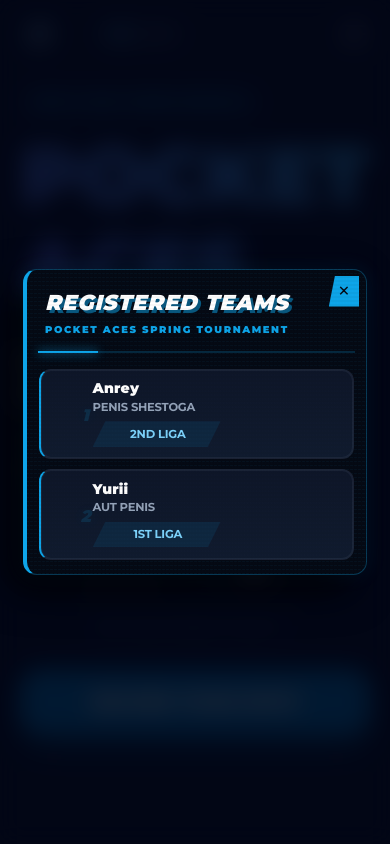
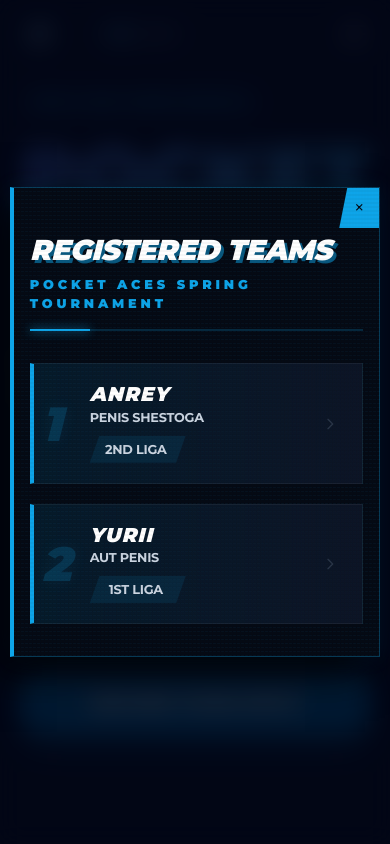
Before and after one commit to frogen-while/vol-registr, a Django app: page / in a window 390 px wide, after a click that opens the changed part. Run offline with Django 5.2, Linux system fonts and the light colour scheme; data comes from the database, SQL or seed files in the repository; some libraries are stand-ins or nearby versions.

Commit message:
feat(styles): add mobile overrides for team detail section to enhance usability and layout

```diff
--- a/static/css/registered-teams.css
+++ b/static/css/registered-teams.css
@@ -377,6 +377,9 @@
     padding: 2.5rem 1rem 1.5rem;
     transform: none;
     border-left-width: 4px;
+    width: 95vw;
+    max-width: none;
+    border-radius: 0;
   }
 
   .rt-modal__overlay.active .rt-modal__content {
@@ -384,47 +387,59 @@
   }
 
   .rt-table-header {
-    display: none; /* Hide headers on mobile for cleaner look */
+    display: none;
   }
 
   .rt-team-row {
     flex-direction: column;
     align-items: flex-start;
-    padding: 1.25rem 1rem 1.25rem 4.5rem; /* Space for the large number */
-    gap: 0.4rem;
+    padding: 1.25rem 1rem 1.25rem 3.5rem;
+    gap: 0.2rem;
     position: relative;
+    border-radius: 0;
+    margin-bottom: 0.5rem;
   }
 
   .rt-col-rank {
     position: absolute;
     top: 50%;
-    left: 1rem;
+    left: 0.5rem;
     transform: translateY(-50%);
-    font-size: 3.5rem; /* Much larger number */
-    opacity: 0.15;
+    font-size: 3rem;
+    opacity: 0.2;
     width: auto;
-    font-weight: 900;
+    font-weight: 950;
     font-style: italic;
   }
 
   .rt-col-team {
-    font-size: 1.35rem;
+    font-size: 1.25rem;
     width: 100%;
     padding-left: 0;
-    line-height: 1.1;
+    line-height: 1;
+    font-weight: 950;
+    font-style: italic;
+    color: #ffffff;
+    text-transform: uppercase;
   }
 
   .rt-col-captain {
     width: 100%;
     padding-left: 0;
-    font-size: 0.9rem;
-    color: #64748b;
+    font-size: 0.85rem;
+    color: #94a3b8;
+    font-weight: 700;
+    text-transform: uppercase;
   }
 
   .rt-col-level {
     align-self: flex-start;
     margin-left: 0;
-    margin-top: 0.25rem;
+    margin-top: 0.35rem;
+    font-size: 0.75rem;
+    width: auto;
+    min-width: 6rem;
+    padding: 0.25rem 0.75rem;
   }
 
   .rt-col-action {
@@ -432,11 +447,33 @@
     right: 1rem;
     top: 50%;
     transform: translateY(-50%);
+    width: 1.5rem;
+    opacity: 0.5;
+  }
+
+  .rt-modal__close {
+    width: 2.5rem;
+    height: 2.5rem;
+    font-size: 1.2rem;
+  }
+
+  .rt-modal__header {
+    margin-bottom: 2rem;
+    padding: 0 0 1rem;
+  }
+
+  .rt-modal__title {
+    font-size: 1.8rem;
   }
 }
-  overflow: hidden;
-  text-overflow: ellipsis;
-  padding-right: 1rem;
+
+.rt-no-teams {
+  text-align: center;
+  padding: 3rem 1rem;
+  color: #64748b;
+  font-weight: 600;
+  font-size: 1rem;
+  font-family: 'Montserrat', sans-serif;
 }
 
 .rt-team-row .rt-col-captain,
@@ -472,151 +509,6 @@
   border: 1px solid rgba(245, 158, 11, 0.3);
 }
 
-.rt-no-teams {
-  text-align: center;
-  padding: 3rem 1rem;
-  color: #64748b;
-  font-weight: 600;
-  font-size: 1rem;
-  font-family: 'Montserrat', sans-serif;
-}
-
-@media (max-width: 768px) {
-  .rt-modal__content.sports-scoreboard {
-    width: min(90vw, 430px);
-    padding: 1.1rem 0.85rem 1rem;
-    border-radius: 0.85rem;
-    max-height: 92vh;
-  }
-
-  .rt-modal__close {
-    top: 0.45rem;
-    right: 0.45rem;
-    width: 1.9rem;
-    height: 1.9rem;
-    z-index: 2;
-  }
-
-  .rt-modal__header {
-    margin-bottom: 1rem;
-    padding: 0 0.45rem 0.85rem;
-  }
-
-  .rt-modal__title {
-    font-size: 1.35rem;
-    letter-spacing: 0.03em;
-    margin-bottom: 0.25rem;
-  }
-
-  .rt-modal__subtitle {
-    font-size: 0.62rem;
-    letter-spacing: 0.16em;
-  }
-
-  .rt-table-header {
-    display: none;
-  }
-
-  .rt-modal__teams-list {
-    gap: 0.6rem;
-    padding: 0 0.1rem;
-  }
-
-  .rt-team-row {
-    display: grid;
-    grid-template-columns: 2.2rem 1fr auto;
-    grid-template-areas:
-      "rank team action"
-      "rank captain action"
-      "rank level action";
-    align-items: center;
-    column-gap: 0.65rem;
-    row-gap: 0.2rem;
-    padding: 0.78rem 0.72rem;
-    border-left-width: 2px;
-    border-radius: 0.75rem;
-    background: linear-gradient(180deg, rgba(15, 23, 42, 0.98) 0%, rgba(17, 28, 48, 0.98) 100%);
-    box-shadow: inset 0 0 0 1px rgba(148, 163, 184, 0.09);
-  }
-
-  .rt-team-row .rt-col-rank {
-    grid-area: rank;
-    width: 2.2rem;
-    font-size: 1.05rem;
-    line-height: 1;
-    align-self: start;
-    margin-top: 0.08rem;
-  }
-
-  .rt-team-row .rt-col-team {
-    grid-area: team;
-    min-width: 0;
-    padding-right: 0.35rem;
-    font-size: 0.93rem;
-    letter-spacing: 0.01em;
-    text-transform: none;
-  }
-
-  .rt-team-row .rt-col-captain,
-  .rt-team-row .rt-col-level {
-    display: block;
-    min-width: 0;
-    padding-right: 0.35rem;
-    font-size: 0.72rem;
-    line-height: 1.25;
-    color: #94a3b8;
-  }
-
-  .rt-team-row .rt-col-captain {
-    grid-area: captain;
-  }
-
-  .rt-team-row .rt-col-level {
-    grid-area: level;
-    color: #7dd3fc;
-    font-weight: 700;
-  }
-
-  .rt-team-row .rt-col-action {
-    grid-area: action;
-    width: auto;
-    justify-self: end;
-    align-self: center;
-    opacity: 0.8;
-  }
-
-  .rt-team-row .rt-col-action svg {
-    width: 14px;
-    height: 14px;
-  }
-
-  .rt-team-row:hover {
-    transform: none;
-  }
-}
-
-@media (max-width: 420px) {
-  .rt-modal__content.sports-scoreboard {
-    width: min(88vw, 360px);
-    padding: 1rem 0.65rem 0.9rem;
-  }
-
-  .rt-modal__close {
-    top: 0.4rem;
-    right: 0.4rem;
-  }
-
-  .rt-team-row {
-    grid-template-columns: 2rem 1fr auto;
-    padding: 0.72rem 0.65rem;
-    column-gap: 0.55rem;
-  }
-
-  .rt-team-row .rt-col-team {
-    font-size: 0.88rem;
-  }
-}
-
 /* --- Sports Scoreboard Modal CRT Scanline Effect --- */
 .rt-modal__content.sports-scoreboard::before {
   content: "";
```
Also changed, not shown: tournament/templates/tournament/team_detail.html (+65 -0 lines).
